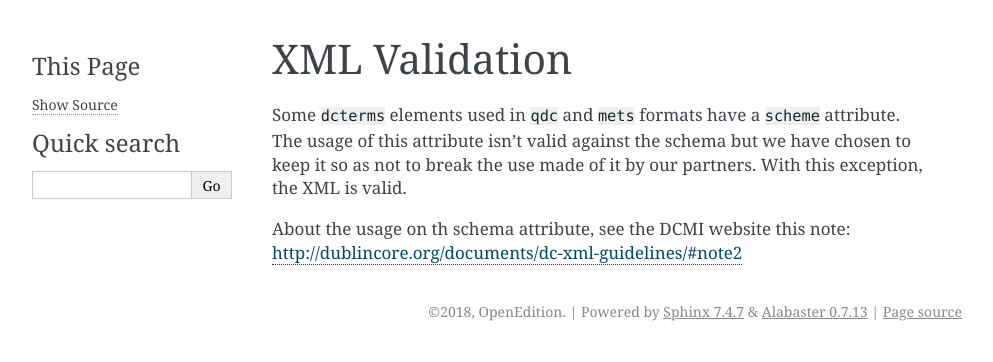
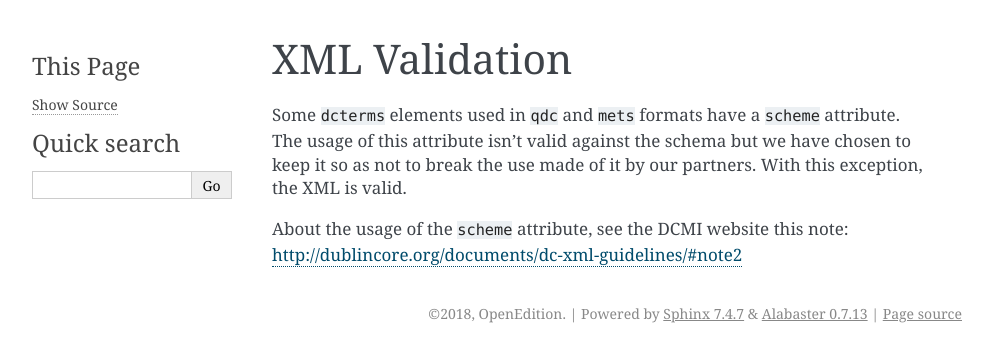
Before and after one commit to PatGendre/oai-openedition, a Sphinx documentation site: the page built from docs/source/validation.rst, in a window 1280 px wide. Shown: the top 362 px of the page, without its empty margins (148-1141 px from the left). Built offline with Sphinx 7.4.7, drawn with Linux system fonts in a browser that asks for light colours.

Commit message:
validation typo

```diff
--- a/docs/source/validation.rst
+++ b/docs/source/validation.rst
@@ -3,4 +3,4 @@ XML Validation
 
 Some ``dcterms`` elements used in ``qdc`` and ``mets`` formats have a ``scheme`` attribute. The usage of this attribute isn't valid against the schema but we have chosen to keep it so as not to break the use made of it by our partners. With this exception, the XML is valid.
 
-About the usage on th schema attribute, see the DCMI website this note: http://dublincore.org/documents/dc-xml-guidelines/#note2
+About the usage of the ``scheme`` attribute, see the DCMI website this note: http://dublincore.org/documents/dc-xml-guidelines/#note2
```
